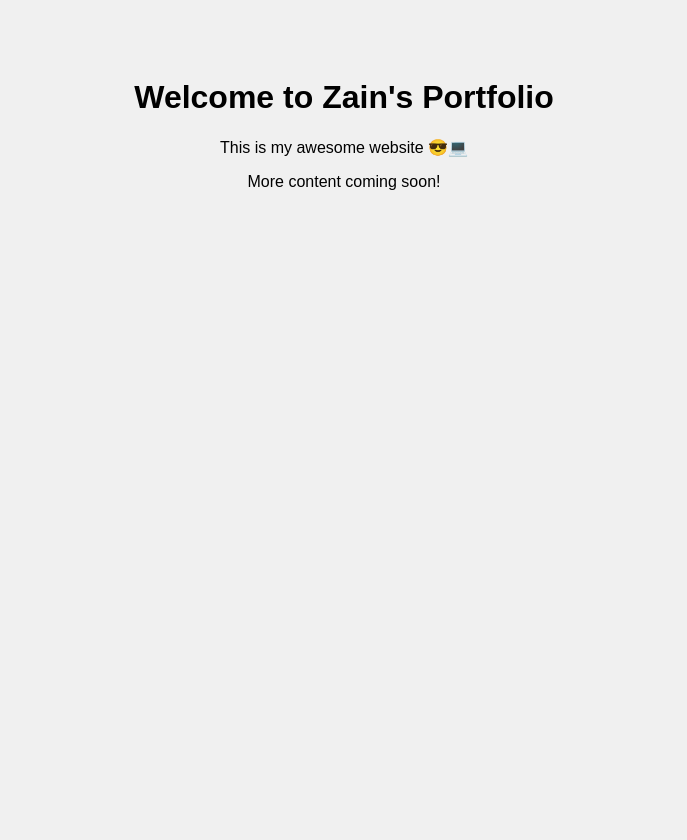
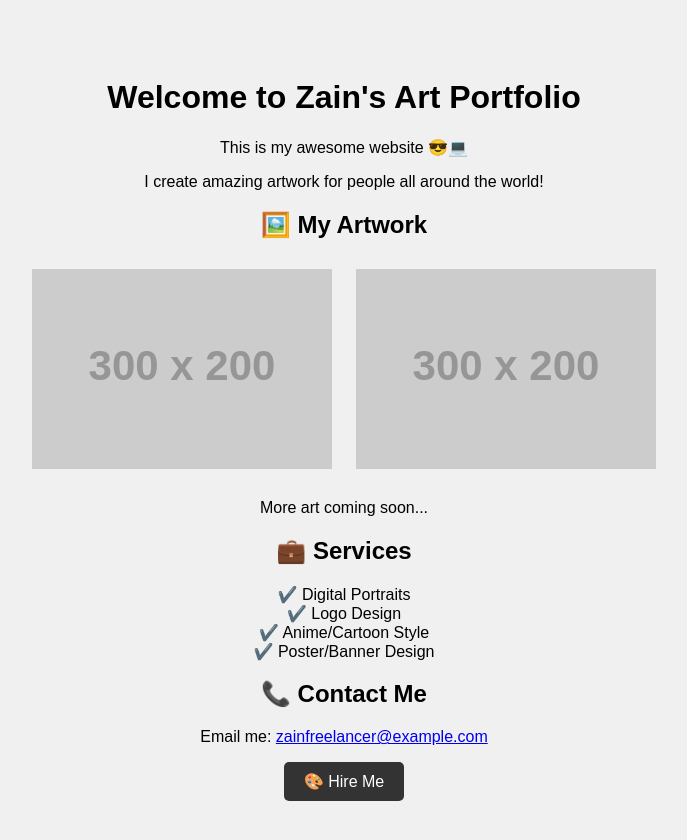
Before and after one commit to Zainfreelancer/zain-portfolio, a plain HTML site: page index.html in a window 1280 px wide. Shown: the whole page, without its empty margins (296-983 px from the left). Before the commit the page ends 800 px from the top, so only its background shows below. Drawn offline with Linux system fonts and the light colour scheme; placeholder pictures from the web are drawn by us.

Commit message:
Update index.html
welcome to zain's portfolio

```diff
--- a/index.html
+++ b/index.html
@@ -1,11 +1,33 @@
 <!DOCTYPE html>
 <html>
 <head>
-    <title>Zain's Portfolio</title>
+    <title>Zain's Art Portfolio</title>
 </head>
 <body style="font-family:sans-serif; text-align:center; background:#f0f0f0; padding:50px;">
-    <h1>Welcome to Zain's Portfolio</h1>
+    <h1>Welcome to Zain's Art Portfolio</h1>
     <p>This is my awesome website 😎💻</p>
-    <p>More content coming soon!</p>
+    <p>I create amazing artwork for people all around the world!</p>
+
+    <h2>🖼️ My Artwork</h2>
+    <img src="https://via.placeholder.com/300x200" alt="Art 1" style="margin:10px;">
+    <img src="https://via.placeholder.com/300x200" alt="Art 2" style="margin:10px;">
+    <p>More art coming soon...</p>
+
+    <h2>💼 Services</h2>
+    <ul style="list-style:none; padding:0;">
+        <li>✔️ Digital Portraits</li>
+        <li>✔️ Logo Design</li>
+        <li>✔️ Anime/Cartoon Style</li>
+        <li>✔️ Poster/Banner Design</li>
+    </ul>
+
+    <h2>📞 Contact Me</h2>
+    <p>Email me: <a href="mailto:zainfreelancer@example.com">zainfreelancer@example.com</a></p>
+
+    <a href="mailto:zainfreelancer@example.com">
+        <button style="padding:10px 20px; font-size:16px; background:#333; color:#fff; border:none; border-radius:5px;">
+            🎨 Hire Me
+        </button>
+    </a>
 </body>
 </html>
```
